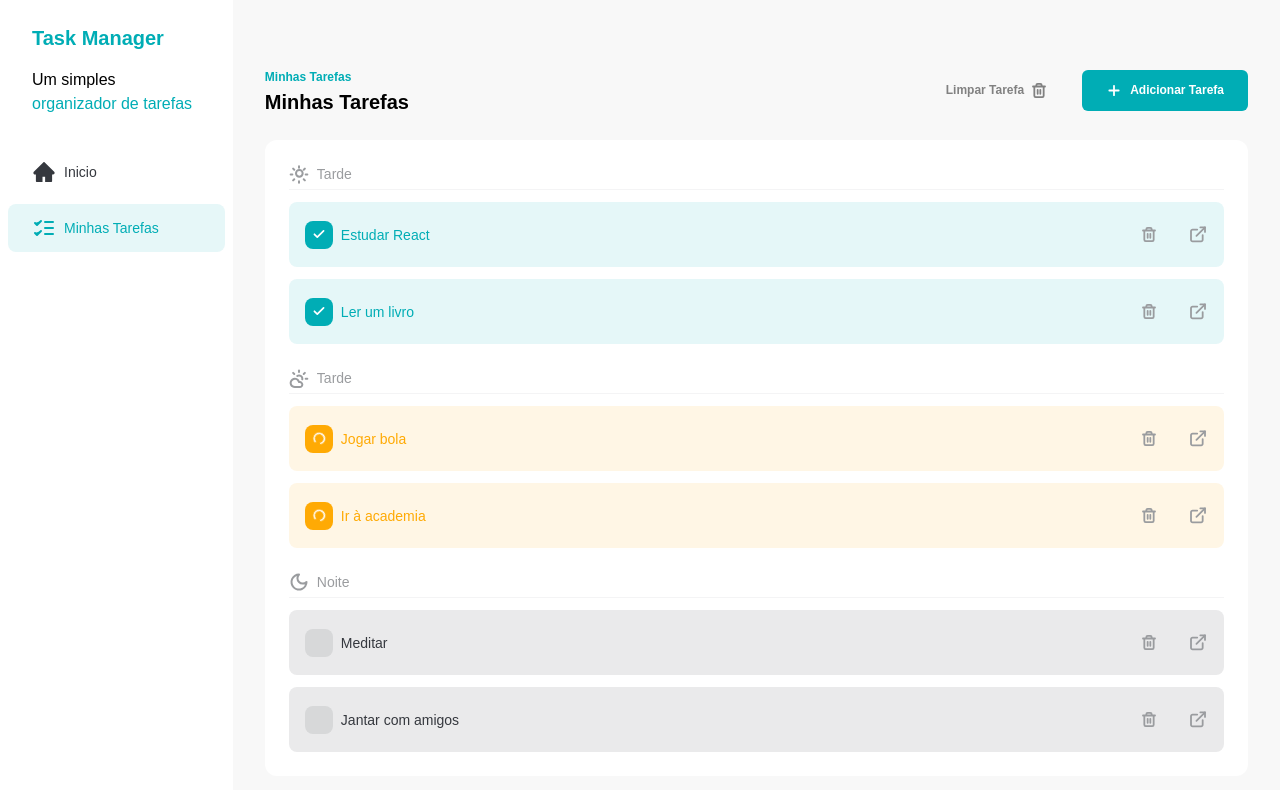
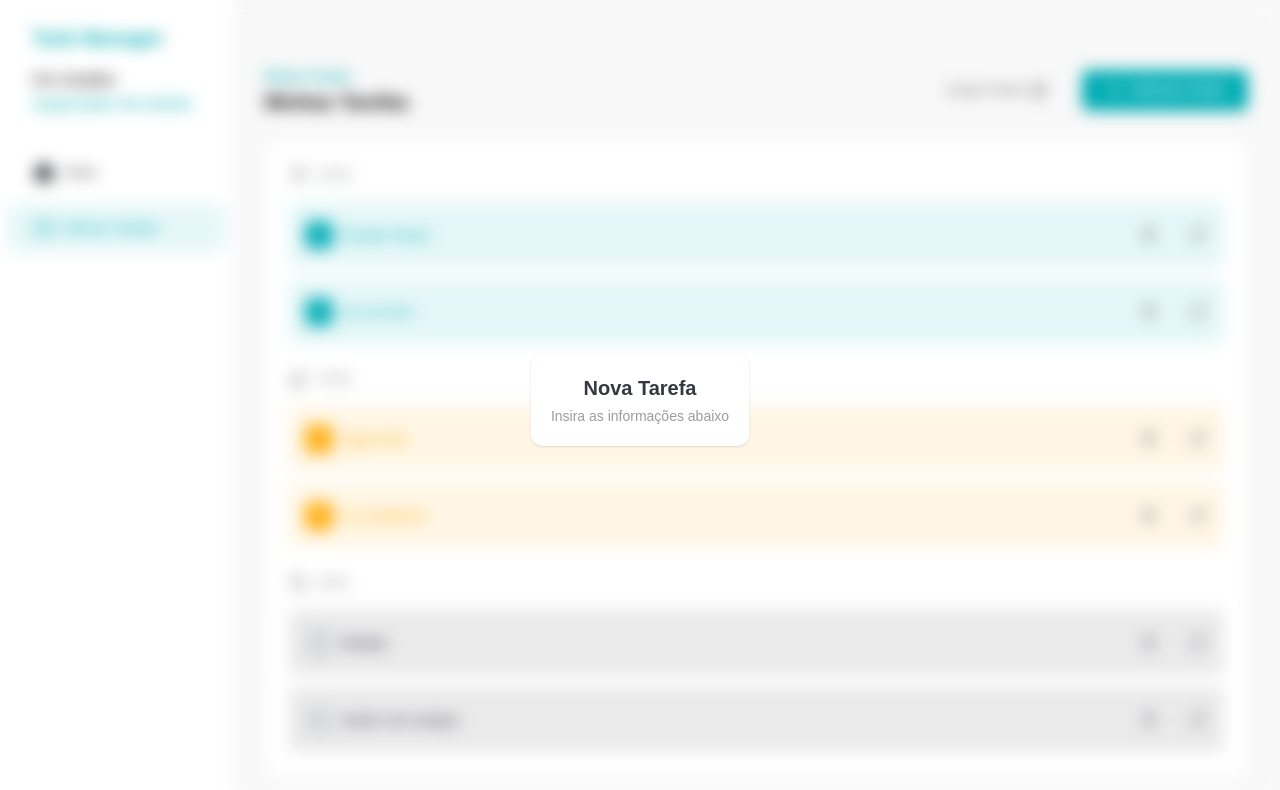
Before and after one commit to lucioneves/listador-de-tarefas, a React (Vite) app: page / in a window 1280 px wide. Both pictures are taken after a click on the button "Adicionar Tarefa". Shown: the top 790 px of the page. Built offline with nearby package versions, Linux system fonts and the light colour scheme; a web font is replaced by a local one.

Commit message:
feat: add initial AddTaskDialog component

```diff
--- /dev/null
+++ b/src/components/AddTaskDialog.jsx
@@ -0,0 +1,19 @@
+import { createPortal } from 'react-dom'
+
+const AddTaskDialog = ({ isOpen }) => {
+  if (!isOpen) return null
+
+  return createPortal(
+    <div className="fixed bottom-0 left-0 top-0 flex h-screen w-screen items-center justify-center backdrop-blur">
+      <div className="rounded-xl bg-white p-5 text-center shadow">
+        <h2 className="text-xl font-semibold text-[#35383E]">Nova Tarefa</h2>
+        <p className="mt-1 text-sm text-[#9A9C9F]">
+          Insira as informações abaixo
+        </p>
+      </div>
+    </div>,
+    document.body
+  )
+}
+
+export default AddTaskDialog
--- a/src/components/Tasks.jsx
+++ b/src/components/Tasks.jsx
@@ -9,12 +9,14 @@ import {
   TrashIcon,
 } from '../assets/icons'
 import TASKS from '../constants/tasks'
+import AddTaskDialog from './AddTaskDialog'
 import Button from './Button'
 import TaskItem from './TaskItem'
 import TasksSeparator from './TasksSeparator'
 
 const Tasks = () => {
   const [tasks, setTasks] = useState(TASKS)
+  const [addTaskDialogIsOpen, setAddTaskDialogIsOpen] = useState(false)
 
   const morningTasks = tasks.filter((task) => task.time === 'morning')
   const afternoonTasks = tasks.filter((task) => task.time === 'afternoon')
@@ -68,10 +70,12 @@ const Tasks = () => {
             <TrashIcon />
           </Button>
 
-          <Button>
+          <Button onClick={() => setAddTaskDialogIsOpen(true)}>
             <AddIcon />
             Adicionar Tarefa
           </Button>
+
+          <AddTaskDialog isOpen={addTaskDialogIsOpen} />
         </div>
       </div>
 
```
